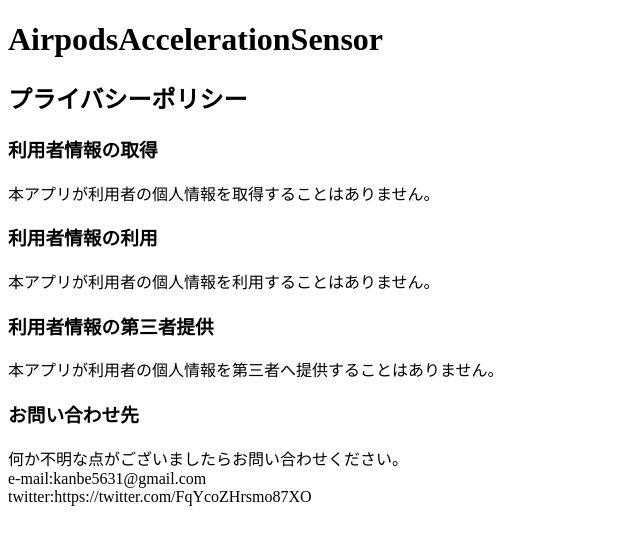
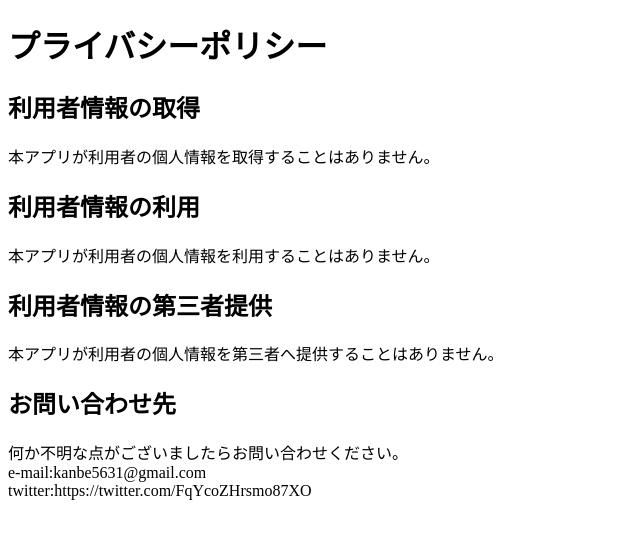
Before and after one commit to yuyakan/privacyPolicy, a plain HTML site: page index.html in a window 1280 px wide. Shown: the whole page, without its empty margins (0-640 px from the left). Drawn offline with Linux system fonts and the light colour scheme.

Commit message:
Update index.html

```diff
--- a/index.html
+++ b/index.html
@@ -4,15 +4,14 @@
   <meta charset="UTF-8">
   <meta http-equiv="X-UA-Compatible" content="IE=edge">
   <meta name="viewport" content="width=device-width, initial-scale=1.0">
-  <title>AirpodsAccelerationSensor</title>
+  <title>PrivacyPolicy</title>
 </head>
 <body>
-  <h1>AirpodsAccelerationSensor</h1>
-  <h2>プライバシーポリシー</h2>
-  <h3>利用者情報の取得</h3><p>本アプリが利用者の個人情報を取得することはありません。</p>
-  <h3>利用者情報の利用</h3><p>本アプリが利用者の個人情報を利用することはありません。</p>
-  <h3>利用者情報の第三者提供</h3><p>本アプリが利用者の個人情報を第三者へ提供することはありません。</p>
-  <h3>お問い合わせ先</h3><p>何か不明な点がございましたらお問い合わせください。<br>
+  <h1>プライバシーポリシー</h1>
+  <h2>利用者情報の取得</h3><p>本アプリが利用者の個人情報を取得することはありません。</p>
+  <h2>利用者情報の利用</h3><p>本アプリが利用者の個人情報を利用することはありません。</p>
+  <h2>利用者情報の第三者提供</h3><p>本アプリが利用者の個人情報を第三者へ提供することはありません。</p>
+  <h2>お問い合わせ先</h3><p>何か不明な点がございましたらお問い合わせください。<br>
     e-mail:kanbe5631@gmail.com<br>
     twitter:https://twitter.com/FqYcoZHrsmo87XO
   </p>
```
